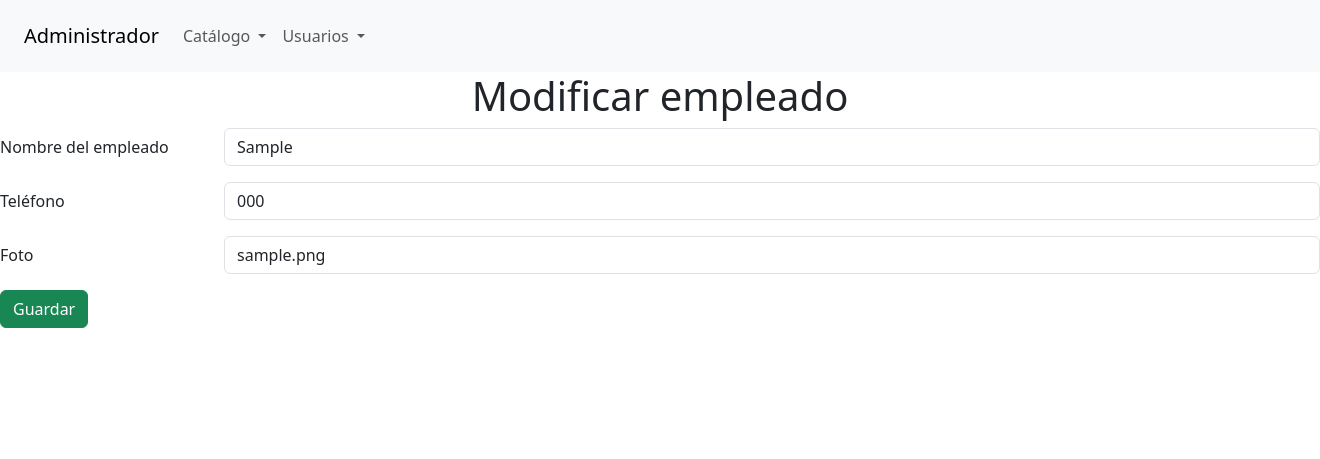
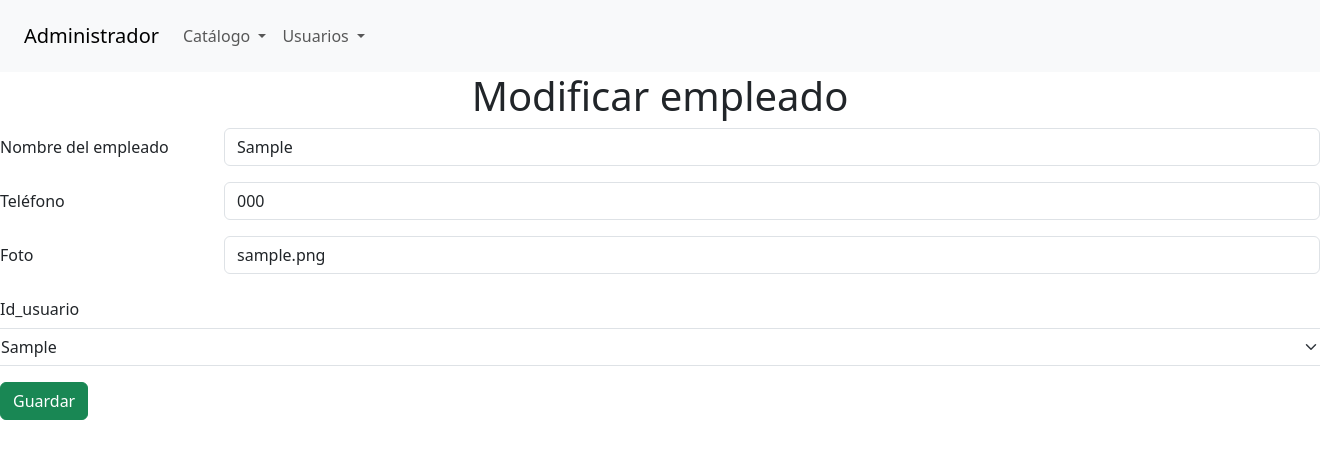
Before and after one commit to Christiannn1416/carwash, a PHP site: page /empleado.php?accion=actualizar&id=1 in a window 1320 px wide; the page is wider, and only the part inside the window is pictured. Shown: the top 459 px of that part. Run offline with PHP 8.4, Linux system fonts and the light colour scheme; tables that the repository leaves empty or names only in its code hold one stand-in row (values such as "Sample post").

Commit message:
empleado selecciona id_usuario

```diff
--- a/admin/empleado.class.php
+++ b/admin/empleado.class.php
@@ -10,11 +10,13 @@ class Empleado extends Sistema
         $sql = "insert into empleados(empleado,telefono,foto)values(
                                     :empleado,
                                     :telefono,
-                                    :foto);";
+                                    :foto,
+                                    id_usuario);";
         $insertar = $this->con->prepare($sql);
         $insertar->bindParam(':empleado', $data['empleado'], PDO::PARAM_STR);
         $insertar->bindParam(':telefono', $data['telefono'], PDO::PARAM_STR);
         $insertar->bindParam(':foto', $data['foto'], PDO::PARAM_STR);
+        $insertar->bindParam(':id_usuario', $data['id_usuario'], PDO::PARAM_INT);
         $insertar->execute();
         $result = $insertar->rowCount();
         return $result;
@@ -26,13 +28,15 @@ class Empleado extends Sistema
         $result = [];
         $sql = "update empleados set empleado=:empleado,
                                     telefono=:telefono,
-                                    foto=:foto
+                                    foto=:foto,
+                                    id_usuario=:id_usuario
                                     where id_empleado=:id_empleado;";
         $modificar = $this->con->prepare($sql);
         $modificar->bindParam(':id_empleado', $id, PDO::PARAM_STR);
         $modificar->bindParam(':empleado', $data['empleado'], PDO::PARAM_STR);
         $modificar->bindParam(':telefono', $data['telefono'], PDO::PARAM_INT);
         $modificar->bindParam(':foto', $data['foto'], PDO::PARAM_STR);
+        $modificar->bindParam(':id_usuario', $data['id_usuario'], PDO::PARAM_STR);
         $modificar->execute();
         $result = $modificar->rowCount();
         return $result;
--- a/admin/empleado.php
+++ b/admin/empleado.php
@@ -1,11 +1,14 @@
 <?php
 require_once('empleado.class.php');
+require_once('usuario.class.php');
 $app = new Empleado();
+$appusuario = new Usuario();
 $accion = (isset($_GET['accion'])) ? $_GET['accion'] : NULL;
 
 $id = (isset($_GET['id'])) ? $_GET['id'] : null;
 switch ($accion) {
     case 'crear':
+        $usuarios = $appusuario->readAll();
         require_once("views/empleado/crear.php");
         break;
     case 'nuevo':
@@ -23,6 +26,7 @@ switch ($accion) {
         break;
     case 'actualizar':
         $empleados = $app->readOne($id);
+        $usuarios = $appusuario->readAll();
         require_once('views/empleado/crear.php');
         break;
 
--- a/admin/usuario.class.php
+++ b/admin/usuario.class.php
@@ -43,6 +43,10 @@ class Usuario extends Sistema
     function update($id, $data)
     {
         $this->conexion();
+        $rol = $data['rol'];
+        $data = $data['data'];
+        $this->con->beginTransaction();
+        try {
             $sql = "update usuario set usuario = :usuario, contrasena = :contrasena where id_usuario = :id_usuario";
             $modificar = $this->con->prepare($sql);
             $data['contrasena'] = md5($data['contrasena']); // Encriptar la contraseña con MD5
@@ -50,7 +54,28 @@ class Usuario extends Sistema
             $modificar->bindParam(':usuario', $data['usuario'], PDO::PARAM_STR);
             $modificar->bindParam(':contrasena', $data['contrasena'], PDO::PARAM_STR);
             $modificar->execute();
-        return $modificar->rowCount();
+            $sql = "delete from usuario_rol where id_usuario = :id_usuario;";
+            $borrar_rol = $this->con->prepare($sql);
+            $borrar_rol->bindParam(':id_usuario', $id, PDO::PARAM_INT);
+            $borrar_rol->execute();
+            if (!is_null(($id))) {
+                foreach ($rol as $r => $k) {
+                    $sql = "insert into usuario_rol(id_usuario,id_rol)
+                            values(
+                            :id_usuario,
+                            :id_rol);";
+                    $insertar_rol = $this->con->prepare($sql);
+                    $insertar_rol->bindParam(':id_usuario', $id, PDO::PARAM_INT);
+                    $insertar_rol->bindParam(':id_rol', $r, PDO::PARAM_INT);
+                    $insertar_rol->execute();
+                }
+                $this->con->commit();
+                return $insertar_rol->rowCount();
+            }
+        } catch (Exception $e) {
+            $this->con->rollBack();
+        }
+        return false;
     }
     function delete($id)
     {
@@ -82,12 +107,18 @@ class Usuario extends Sistema
     function readAllRoles($id)
     {
         $this->conexion();
-        $sql = "select u.*,r.rol from usuario u join usuario_rol ur on u.id_usuario=ur.id_usuario
-                join rol r on ur.id_rol=r.id_rol where u.id_usuario=:id_usuario;";
+        $sql = "select distinct r.id_rol from usuario u join usuario_rol ur on u.id_usuario = ur.id_usuario
+                join rol r on ur.id_rol = r.id_rol where u.id_usuario=:id_usuario;";
         $consulta = $this->con->prepare($sql);
         $consulta->bindParam(':id_usuario', $id, PDO::PARAM_INT);
         $consulta->execute();
-        return $consulta->fetchAll(PDO::FETCH_ASSOC);
+        $roles = [];
+        $roles = $consulta->fetchAll(PDO::FETCH_ASSOC);
+        $data = [];
+        foreach ($roles as $rol) {
+            array_push($data, $rol['id_rol']);
+        }
+        return $data;
     }
 }
 ?>
--- a/admin/usuario.php
+++ b/admin/usuario.php
@@ -9,12 +9,11 @@ $id = (isset($_GET['id'])) ? $_GET['id'] : null;
 switch ($accion) {
     case 'crear':
         $roles = $approl->readAll();
+        $misroles = $app->readAllRoles($id);
         include 'views/usuario/crear.php';
         break;
     case 'nuevo':
         $data = $_POST;
-        //print_r($_POST);
-        //die();
         $resultado = $app->create($data);
         if ($resultado) {
             $mensaje = "El usuario se agregó correctamente";
@@ -29,10 +28,11 @@ switch ($accion) {
     case 'actualizar':
         $usuario = $app->readOne($id);
         $roles = $approl->readAll();
+        $misroles = $app->readAllRoles($id);
         include('views/usuario/crear.php');
         break;
     case 'modificar':
-        $data = $_POST['data'];
+        $data = $_POST;
         $resultado = $app->update($id, $data);
         if ($resultado) {
             $mensaje = "El usuario se actualizó correctamente";
--- a/admin/views/empleado/crear.php
+++ b/admin/views/empleado/crear.php
@@ -33,5 +33,21 @@ endif; ?>" method="post">
             endif; ?>" />
         </div>
     </div>
+    <div class="row mb-3">
+        <label for="id_usuario" class="col-sm-2 col-form-label">Id_usuario</label>
+        <select name="data[id_usuario]" id="" class="form-select">
+            <?php foreach ($usuarios as $usuario): ?>
+                <?php
+                $selected = "";
+                if ($empleados['id_usuario'] == $usuario['id_usuario']) {
+                    $selected = "selected";
+                }
+                ?>
+                <option value="<?php echo ($usuario['id_usuario']); ?>" <?php echo ($selected); ?>>
+                    <?php echo ($usuario['usuario']); ?>
+                </option>
+            <?php endforeach; ?>
+        </select>
+    </div>
     <input type="submit" name="data[enviar]" value="Guardar" class="btn btn-success" />
 </form>
```
Also changed, not shown: admin/views/lavado/crear.php (+24 -2 lines), admin/views/usuario/crear.php (+7 -2 lines). Lines whose indentation alone changed are shown as unchanged.
